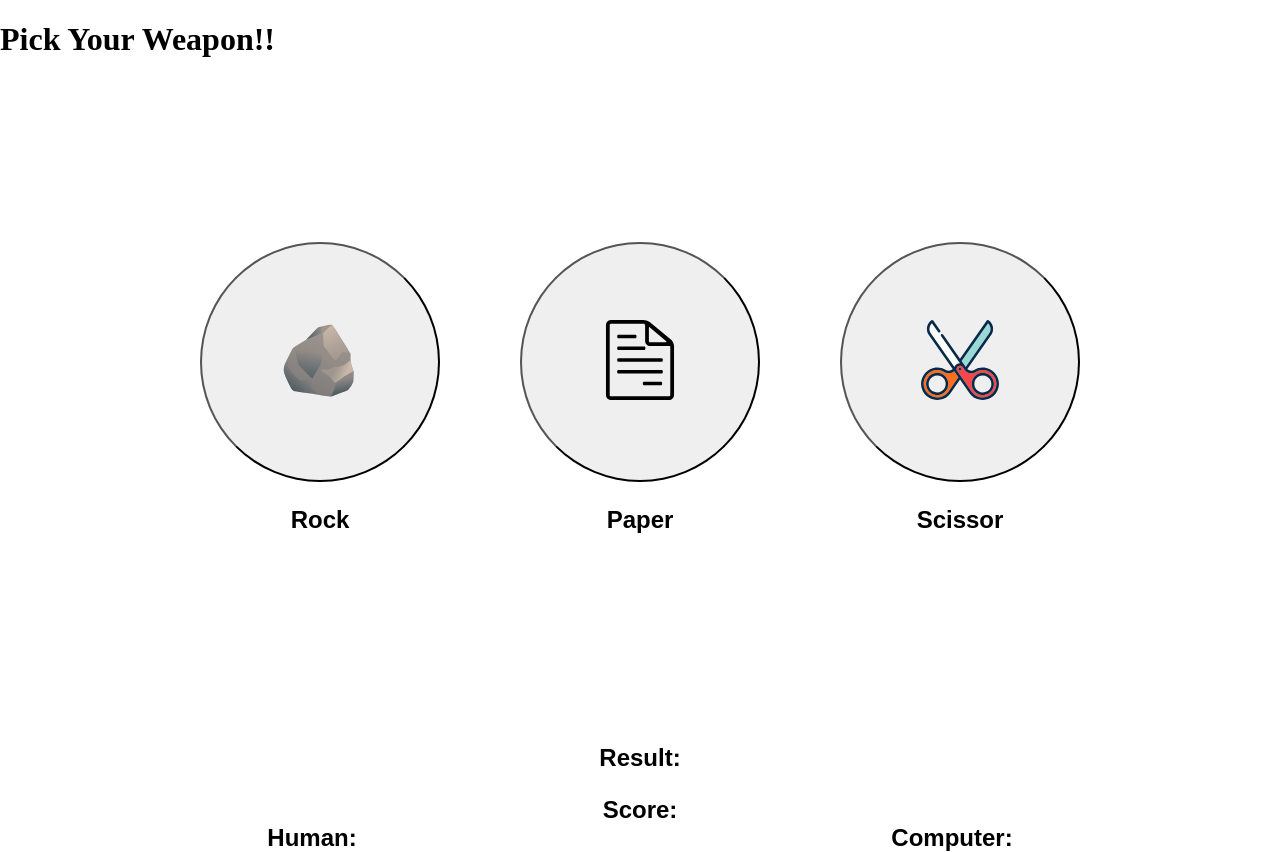
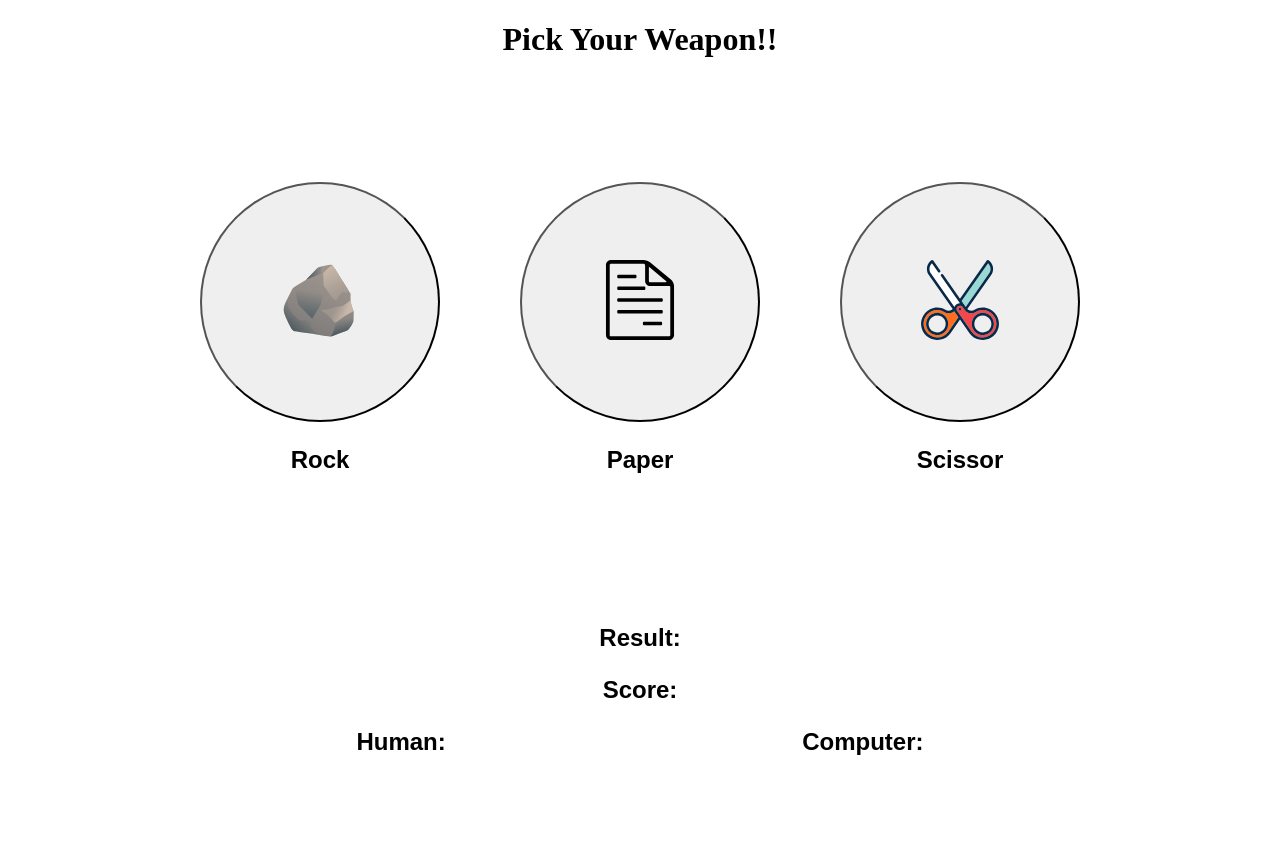
Before and after one commit to Rafie-azfa/Odin-Project-Rock-Paper-Scissors, a plain HTML site: page index.html in a window 1280 px wide. After the commit the page ends 800 px from the top, so only its background shows below. Drawn offline with Linux system fonts and the light colour scheme.

Commit message:
update styling

```diff
--- a/style.css
+++ b/style.css
@@ -5,6 +5,14 @@ html{
 *, *::before, *::after{
     box-sizing: inherit;
     /* outline: 2px solid red; */
+}
+
+.title{
+    display: flex;
+    flex-direction: column;
+    align-items: center;
+    box-sizing: content-box;
+    justify-content: center;
 }
 
 body{
@@ -17,7 +25,7 @@ body{
     align-items: center;
     justify-content: center;
     flex-direction: column;
-    height: 80vh;
+    height: 65vh;
 }
 
 #weapon{
@@ -55,11 +63,9 @@ p{
 .scoreVs{
     display: flex;
     flex-direction: row;
-    justify-content: space-around;
+    justify-content: space-evenly;
 }
-.scoreVs p{
-    margin: 0px;
-}
+
 
 
 img{
```
